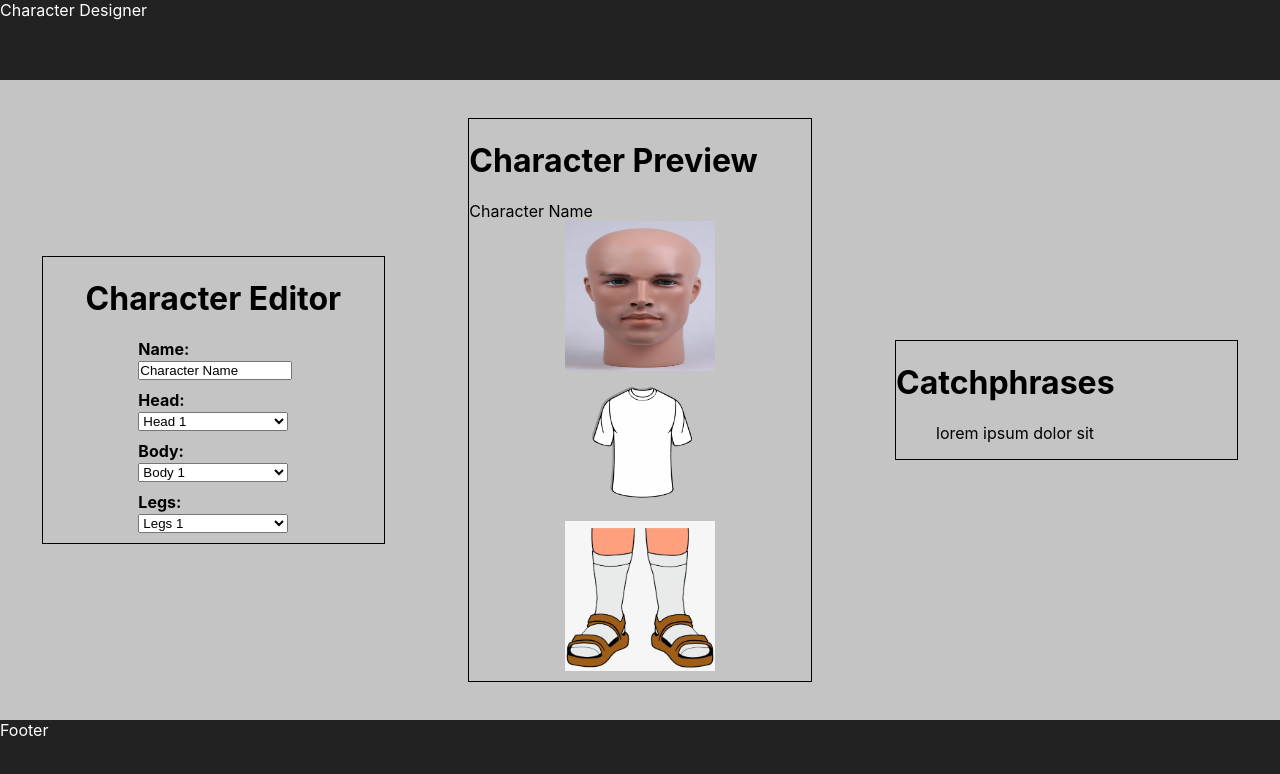
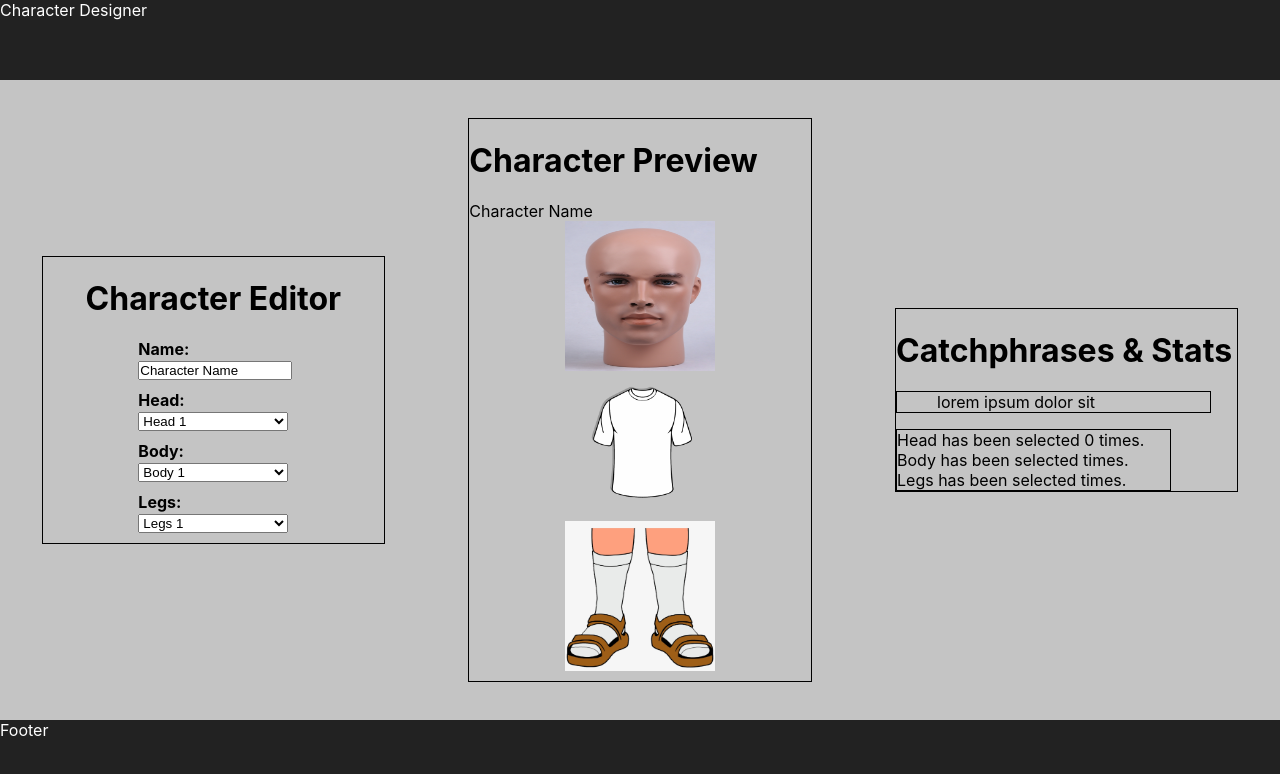
Before and after one commit to Jake-Doherty/react-from-scratch-character-designer, a React (Create React App) app: page / in a window 1280 px wide. Shown: the top 774 px of the page. Built offline with nearby package versions, Linux system fonts and the light colour scheme.

Commit message:
add count var 2 <p> 2 display times head selected

```diff
--- a/src/components/Preview/Preview.js
+++ b/src/components/Preview/Preview.js
@@ -1,7 +1,7 @@
 import React from 'react';
 import './Preview.css';
 
-export default function Preview({ name, head, body, legs }) {
+export default function Preview({ name, head, body, legs, headCount }) {
   return (
     <>
       <div className="character-preview">
@@ -13,12 +13,17 @@ export default function Preview({ name, head, body, legs }) {
           <img src={`/images/${legs}.png`} alt={legs} />
         </div>
       </div>
-      <div className="character-catchphrases">
-        <h1>Catchphrases</h1>
-        <ul>
+      <div className="character-count-catchphrases">
+        <h1>Catchphrases & Stats</h1>
+        <ul className="character-catchphrases">
           {/* map through catch phrases and return li */}
           lorem ipsum dolor sit
         </ul>
+        <div className="selection-count">
+          <p className="head-count">Head has been selected {headCount} times.</p>
+          <p className="body-count">Body has been selected times.</p>
+          <p className="legs-count">Legs has been selected times.</p>
+        </div>
       </div>
     </>
   );
```
